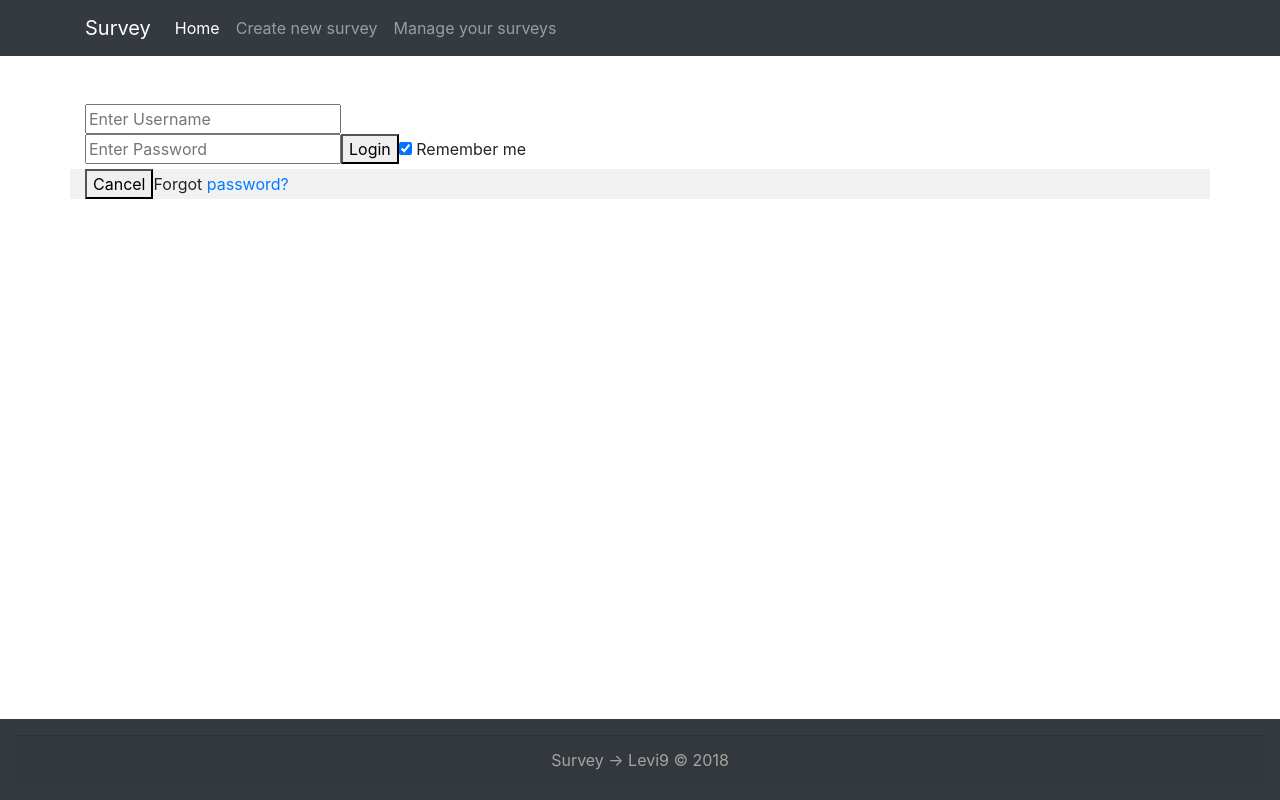
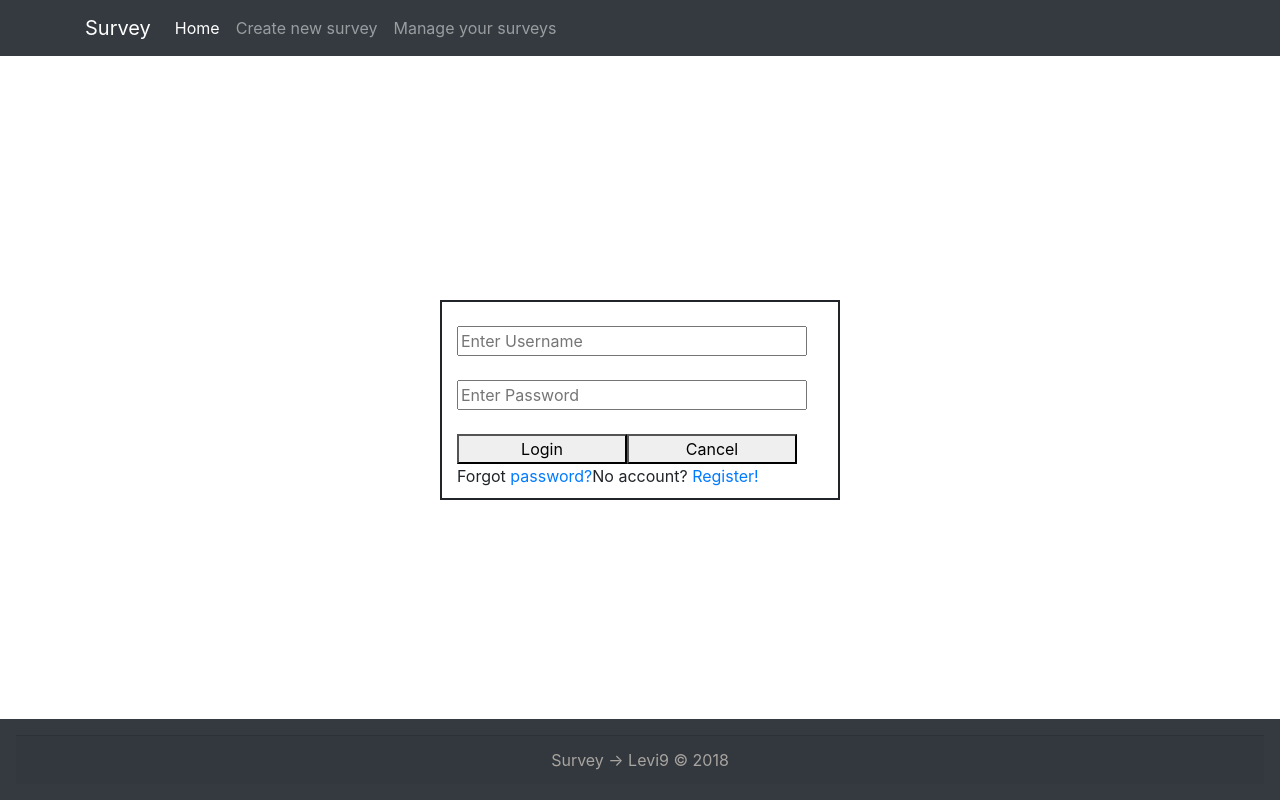
Before and after one commit to levi9-summer-workshop/Team-3, an Angular app in the folder ng-survey/: page /home in a window 1280 px wide. Built offline with nearby package versions, Linux system fonts and the light colour scheme.

Commit message:
created basic login page

```diff
--- a/ng-survey/src/app/app-routing.module.ts
+++ b/ng-survey/src/app/app-routing.module.ts
@@ -2,11 +2,12 @@
 import { NgModule } from '@angular/core';
 import { CommonModule } from '@angular/common';
 import { Routes, RouterModule } from '@angular/router';
-import { RegisterAndLoginComponent } from './register-and-login/register-and-login.component';
+import { LoginComponent } from './login/login.component';
+
 
 const routes: Routes = [
   { path: '', redirectTo: '/home', pathMatch: 'full' },
-  { path: 'home', component: RegisterAndLoginComponent }
+  { path: 'home', component: LoginComponent }
 ];
 
 
--- /dev/null
+++ b/ng-survey/src/app/login/login.component.css
@@ -0,0 +1,13 @@
+#loginform{
+
+    height: 200px;
+    width: 400px;
+
+    position: fixed;
+    top: 50%;
+    left: 50%;
+    margin-top: -100px;
+    margin-left: -200px;
+    border-style: solid;
+    border-width: 2px;
+}
--- /dev/null
+++ b/ng-survey/src/app/login/login.component.html
@@ -0,0 +1,18 @@
+
+<form>
+    <div id = "loginform">
+    <div class="container">
+    <!--  <label for="uname">Please Enter Username</label><br> -->
+    <br>
+      <input type="text" style="width: 350px;" placeholder="Enter Username" name="uname" required><br>
+   <!--   <label for="psw">Please Enter Password</label> --><br>
+      <input type="password" style="width: 350px;" placeholder="Enter Password" name="psw" required> <br> <br>
+      <button style="width: 170px;" type="submit">Login</button>
+      <button  style="width: 170px;"type="button" class="cancelbtn">Cancel</button>
+     </div>
+    <div class="container" >
+      <span class="psw">Forgot <a href="#">password?</a></span>
+      <span class="psw">No account?<a href="#"> Register!</a></span>
+    </div>
+    </div>
+</form>
--- /dev/null
+++ b/ng-survey/src/app/login/login.component.ts
@@ -0,0 +1,15 @@
+import { Component, OnInit } from '@angular/core';
+
+@Component({
+  selector: 'app-login',
+  templateUrl: './login.component.html',
+  styleUrls: ['./login.component.css']
+})
+export class LoginComponent implements OnInit {
+
+  constructor() { }
+
+  ngOnInit() {
+  }
+
+}
--- a/ng-survey/src/app/register-and-login/register-and-login.component.html
+++ /dev/null
@@ -1,16 +0,0 @@
-<form>
-    <div class="container">
-      <label for="uname"></label>
-      <input type="text" placeholder="Enter Username" name="uname" required><br>
-      <label for="psw"></label>
-      <input type="password" placeholder="Enter Password" name="psw" required>
-      <button type="submit">Login</button>
-      <label>
-        <input type="checkbox" checked="checked" name="remember"> Remember me
-      </label>
-    </div>
-    <div class="container" style="background-color:#f1f1f1">
-      <button type="button" class="cancelbtn">Cancel</button>
-      <span class="psw">Forgot <a href="#">password?</a></span>
-    </div>
-  </form>
--- a/ng-survey/src/app/register-and-login/register-and-login.component.ts
+++ /dev/null
@@ -1,15 +0,0 @@
-import { Component, OnInit } from '@angular/core';
-
-@Component({
-  selector: 'app-register-and-login',
-  templateUrl: './register-and-login.component.html',
-  styleUrls: ['./register-and-login.component.css']
-})
-export class RegisterAndLoginComponent implements OnInit {
-
-  constructor() { }
-
-  ngOnInit() {
-  }
-
-}
```
Also changed, not shown: ng-survey/src/app/app.module.ts (+4 -3 lines), ng-survey/src/app/register-and-login/register-and-login.component.css (deleted), 1 other file (tests, documents, lock files or other folders).
